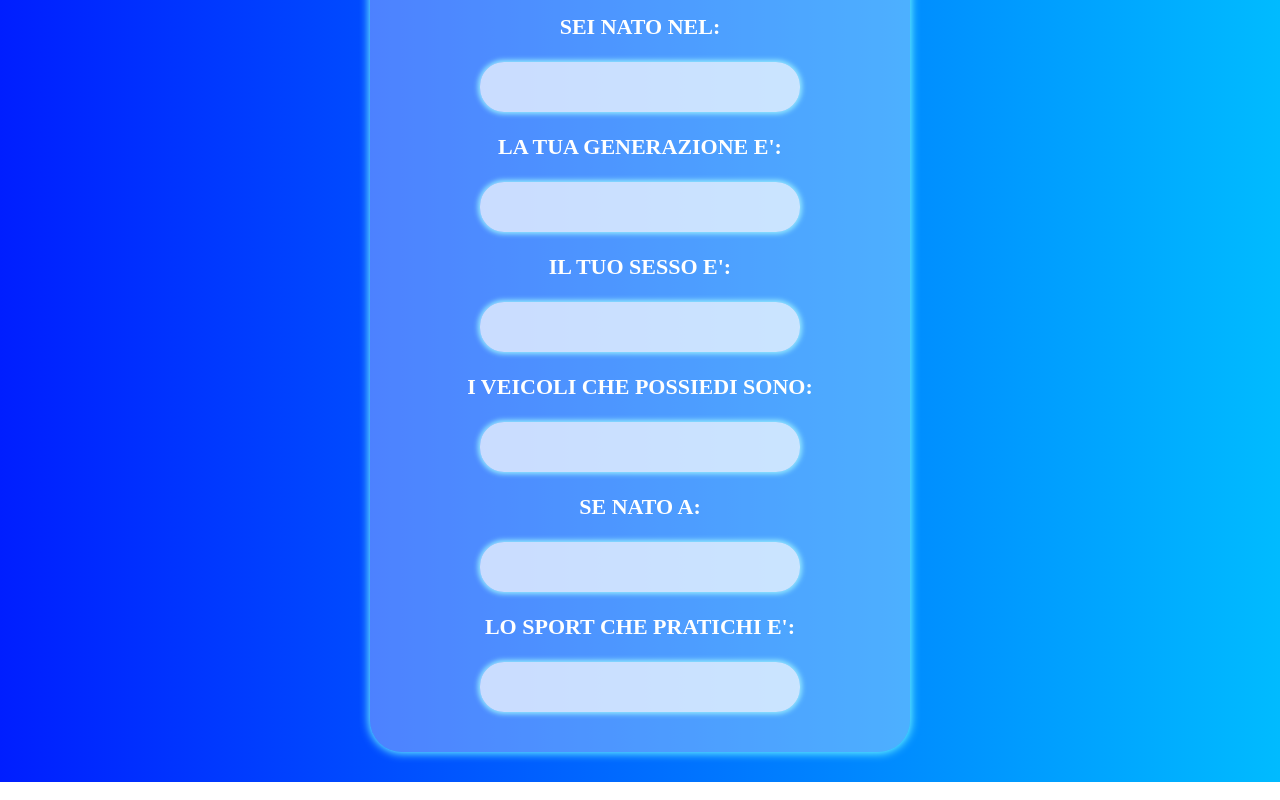
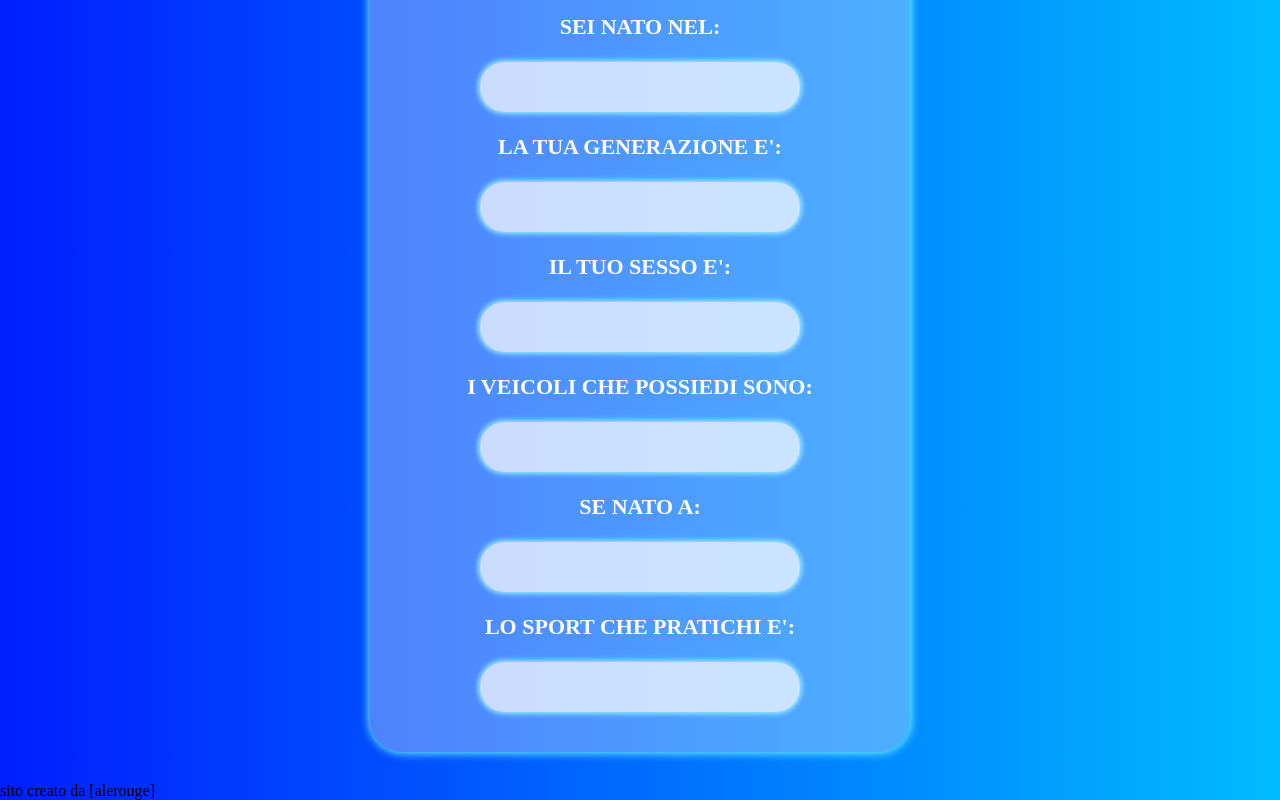
Before and after one commit to Alerougee/anagrafica-2.0, a plain HTML site: page index.html in a window 1280 px wide. Shown: the part 1782-2582 px from the top of the page. Drawn offline with Linux system fonts and the light colour scheme.

Commit message:
Update index.html

```diff
--- a/index.html
+++ b/index.html
@@ -125,6 +125,10 @@
         </div>
     </div>
 
+    <div class="fine">
+        sito creato da [alerouge]
+    </div>
+
     <script src="script.js"></script>
 </body>
 </html>
```
